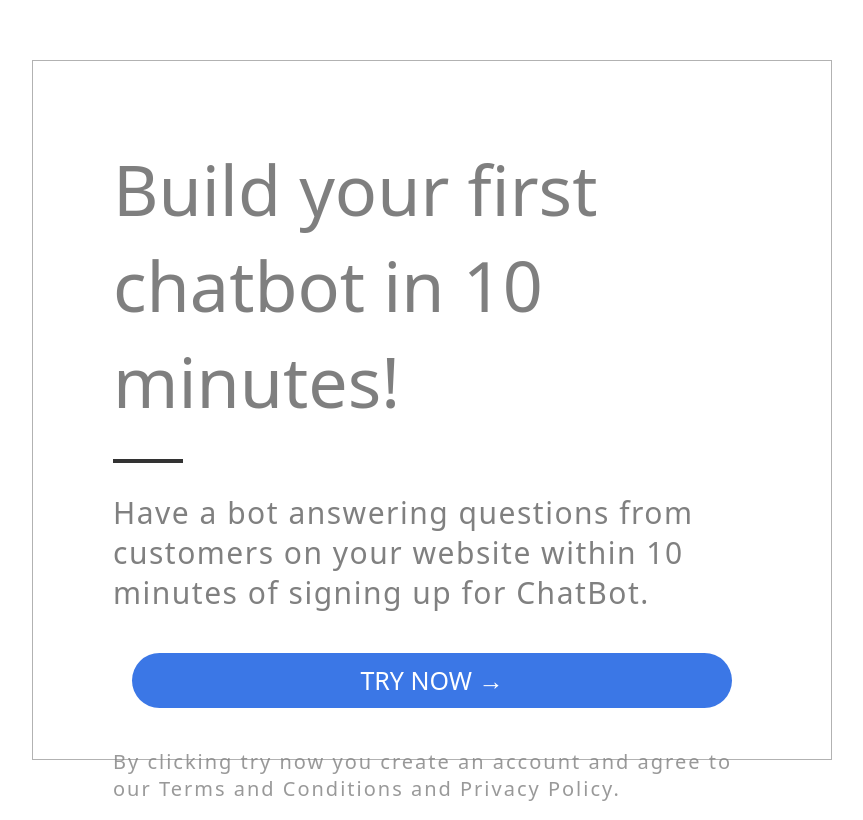
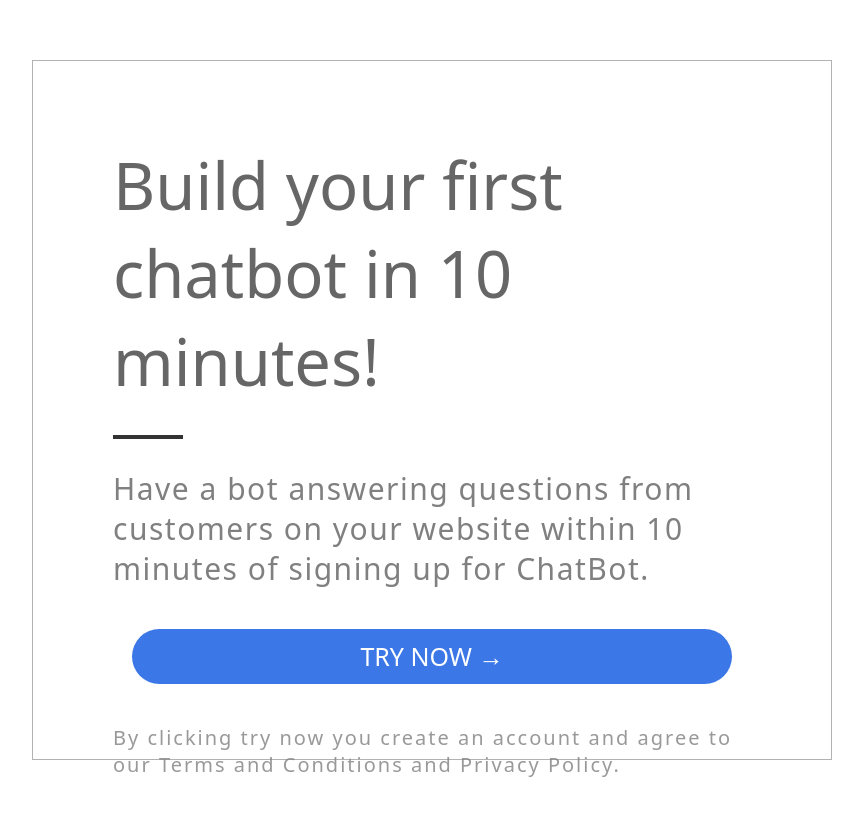
Before and after one commit to SiyaShikha/html-css-chatbot, a plain HTML site: page index.html in a window 1280 px wide. Shown: the whole page, without its empty margins (208-1071 px from the left). Drawn offline with Linux system fonts and the light colour scheme.

Commit message:
adjusted the color

```diff
--- a/index.html
+++ b/index.html
@@ -17,9 +17,9 @@
         box-sizing: border-box;
       }
       #heading {
-        font-size: 70px;
-        font-weight: 200;
-        color: rgba(0, 0, 0, 50%);
+        font-size: 65px;
+        font-weight: 300;
+        color: rgba(0, 0, 0, 60%);
       }
       .content {
         font-size: 30px;
```
